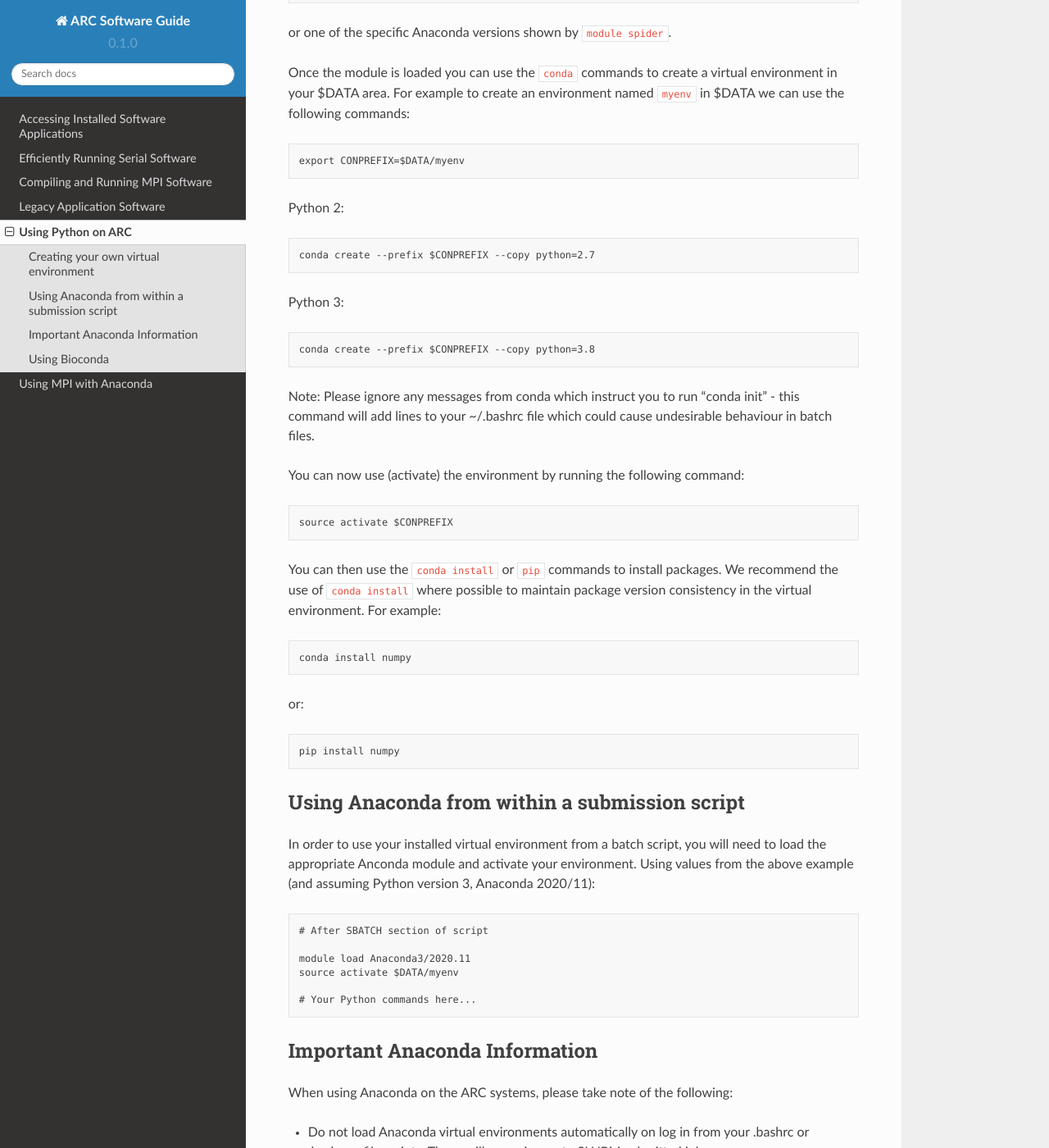
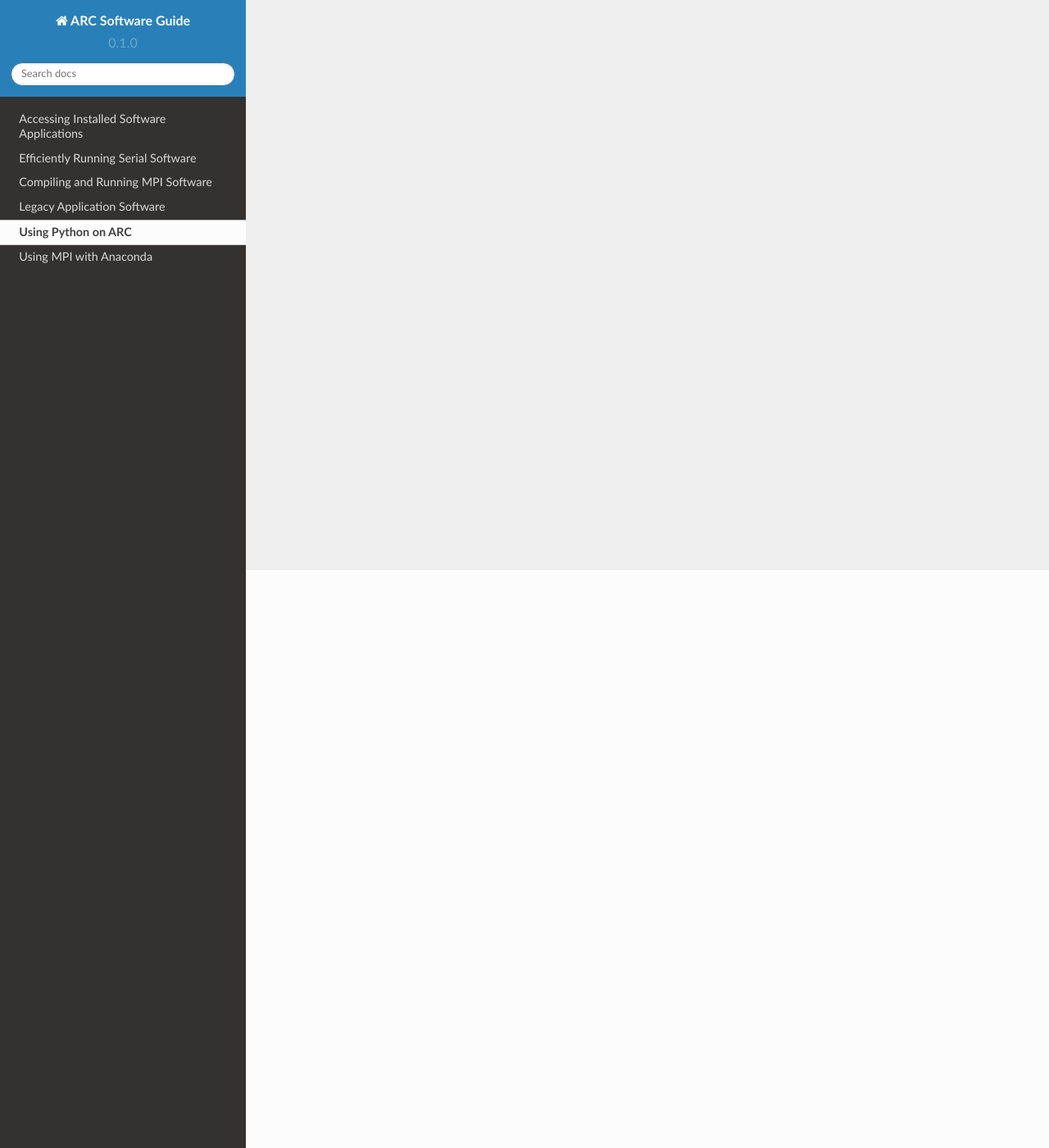
Before and after one commit to oxford-arc/arc-software-guide, a Sphinx documentation site: the page built from docs/source/python/anaconda.rst, in a window 1280 px wide and 1400 px high, scrolled down 705 px. Shown: the whole window at 82% size. Built offline with Sphinx 7.4.7 and the Read the Docs theme 2.0.0, drawn with Linux system fonts in a browser that asks for light colours; some of the changed text lies outside the part shown.

Commit message:
Update anaconda.rst

```diff
--- a/docs/source/python/anaconda.rst
+++ b/docs/source/python/anaconda.rst
@@ -3,93 +3,3 @@ Using Python on ARC
 
 The ARC team maintain centrally Python Anaconda installations for Anaconda 2 and Anaconda 3. These installations typically do not have any extra packages
 installed, they exist such that users of the ARC service can use them to install and maintaiin their own virtual environments.
-
-Creating your own virtual environment
--------------------------------------
-
-First you should decide which version of Python you wish to use, 2 or 3. There are Anaconda modules available for both versions, the current Anaconda
-versions can be found by typing::
-
-module spider anaconda
-
-To load the version of Anaconda you want, in this example version 2019.03, use one of the following commands:
-
-Python 2::
-
-  module load Anaconda2
-
-Python 3::
-
-  module load Anaconda3
-
-or one of the specific Anaconda versions shown by ``module spider``.
-
-Once the module is loaded you can use the ``conda`` commands to create a virtual environment in your $DATA area. For example to create an environment named
-``myenv`` in $DATA we can use the following commands::
-
-  export CONPREFIX=$DATA/myenv
-
-Python 2::
-
-  conda create --prefix $CONPREFIX --copy python=2.7
-
-Python 3::
-
-  conda create --prefix $CONPREFIX --copy python=3.8
-
-Note: Please ignore any messages from conda which instruct you to run "conda init" - this command will add lines to your ~/.bashrc file which could cause
-undesirable behaviour in batch files.
-
-You can now use (activate) the environment by running the following command::
-
-  source activate $CONPREFIX
-
-You can then use the ``conda install`` or ``pip`` commands to install packages. We recommend the use of ``conda install`` where possible to maintain package
-version consistency in the virtual environment. For example::
-
-  conda install numpy
-
-or::
-
-  pip install numpy
-
-Using Anaconda from within a submission script
-----------------------------------------------
-
-In order to use your installed virtual environment from a batch script, you will need to load the appropriate Anconda module and activate your environment.
-Using values from the above example (and assuming Python version 3, Anaconda 2020/11)::
-
-  # After SBATCH section of script
-
-  module load Anaconda3/2020.11
-  source activate $DATA/myenv
-
-  # Your Python commands here...
-
-
-Important Anaconda Information
-------------------------------
-
-
-When using Anaconda on the ARC systems, please take note of the following:
-
-- Do not load Anaconda virtual environments automatically on log in from your .bashrc or .bash_profile scripts. These will cause issues to SLURM submitted jobs.
-
-- Ensure you have deactivated the virtual environment BEFORE submitting a SLURM job using sbatch, otherwise you will have issues with packages from your virtual environment not being found.
-
-- You should load all you require from the submission script - as in the submission script example above.
-
-Using Bioconda
---------------
-
-Use the instructions above to create a basic Python Anaconda 2 or 3 virtual environment, then use the following commands
-to ensure the bioconda repostories are enabled::
-
-  conda config --add channels defaults
-  conda config --add channels bioconda
-  conda config --add channels conda-forge
-
-
-Bioconda packages may then be installed by using the ``conda install`` command, for example to install ``bwa``::
-
-  conda install bwa
```
